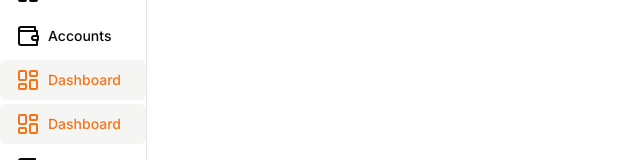
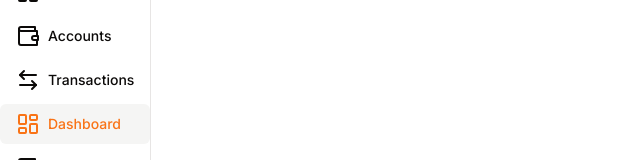
Before and after one commit to DavDeDev/DeWallet, a Next.js app: page / in a window 1280 px wide. Shown: the part 138-298 px from the top of the page, without its empty margins (0-640 px from the left). Built offline with nearby package versions, Linux system fonts and the light colour scheme.

Commit message:
feat(transactions/page.tsx): setup new page

```diff
--- /dev/null
+++ b/src/app/(routes)/transactions/page.tsx
@@ -0,0 +1,9 @@
+import DrawerNav from '@/components/shared/Drawer-nav';
+
+export default function Home() {
+  return (
+    <>
+      <DrawerNav />
+    </>
+  );
+}
--- a/src/constants/drawerNavLinks.ts
+++ b/src/constants/drawerNavLinks.ts
@@ -1,4 +1,9 @@
-import { LayoutDashboard, LucideIcon, Wallet } from 'lucide-react';
+import {
+  ArrowLeftRight,
+  LayoutDashboard,
+  LucideIcon,
+  Wallet
+} from 'lucide-react';
 
 interface IDrawerNavLink {
   img: LucideIcon;
@@ -23,9 +28,9 @@ export const drawerNavLinks: IDrawerNavLink[] = [
     label: 'Accounts'
   },
   {
-    img: LayoutDashboard,
-    route: '/',
-    label: 'Dashboard'
+    img: ArrowLeftRight,
+    route: '/transactions',
+    label: 'Transactions'
   },
   {
     img: LayoutDashboard,
```
